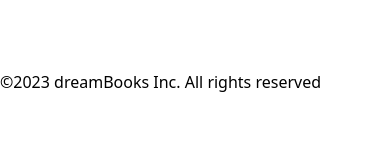
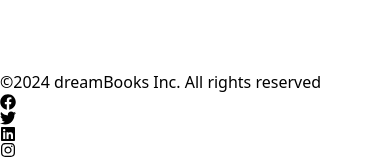
Before and after one commit to sohanwebdevctg/react2-dream-books-website, a React (Vite) app: page / in a window 390 px wide. Shown: the part 9918-10076 px from the top of the page. Before the commit the page ends 10012 px from the top, so only its background shows below. Built offline with nearby package versions, Linux system fonts and the light colour scheme.

Commit message:
adding social media link

```diff
--- a/src/components/Footer/Footer.jsx
+++ b/src/components/Footer/Footer.jsx
@@ -1,11 +1,39 @@
 // eslint-disable-next-line no-unused-vars
-import React from 'react';
-import './Footer.css'
+import React from "react";
+import "./Footer.css";
+import { Link } from "react-router-dom";
+import { FaFacebook, FaInstagram, FaLinkedin, FaTwitter } from "react-icons/fa";
 
 const Footer = () => {
   return (
-    <div className='grid grid-cols-1 text-center h-12 bg-gray-800 items-center '>
-      <p className='text-slate-300 text-sm md:text-base font-semibold'>&copy;2023 dreamBooks Inc. All rights reserved</p>
+    <div className="py-5 bg-gray-800">
+      {/* content section start */}
+      <div className="container mx-auto px-5">
+        <div className="sm:flex justify-between items-center h-full ">
+          {/* description section start */}
+          <p className="text-slate-300 text-sm sm:text-xs md:text-sm lg:text-base xl:text-lg 2xl:text-xl font-semibold text-center">
+            &copy;2024 dreamBooks Inc. All rights reserved
+          </p>
+          {/* description section end */}
+          {/* social link section start */}
+          <ul className="flex gap-5 justify-center mt-3">
+            <li>
+              <Link to="https://www.facebook.com"><FaFacebook className="text-blue-600 text-lg sm:text-base md:text-lg lg:text-xl xl:text-[22px] 2xl:text-[27px]"></FaFacebook></Link>
+            </li>
+            <li>
+              <Link to="https://x.com"><FaTwitter className="text-blue-600 text-lg sm:text-base md:text-lg lg:text-xl xl:text-[22px] 2xl:text-[27px]"></FaTwitter></Link>
+            </li>
+            <li>
+              <Link to="https://www.linkedin.com"><FaLinkedin className="text-blue-600 text-lg sm:text-base md:text-lg lg:text-xl xl:text-[22px] 2xl:text-[27px]"></FaLinkedin></Link>
+            </li>
+            <li>
+              <Link to="https://www.instagram.com"><FaInstagram className="text-blue-600 text-lg sm:text-base md:text-lg lg:text-xl xl:text-[22px] 2xl:text-[27px]"></FaInstagram></Link>
+            </li>
+          </ul>
+          {/* social link section end */}
+        </div>
+      </div>
+      {/* content section end */}
     </div>
   );
 };
```
Also changed, not shown: 1 other file (tests, documents, lock files or other folders).
